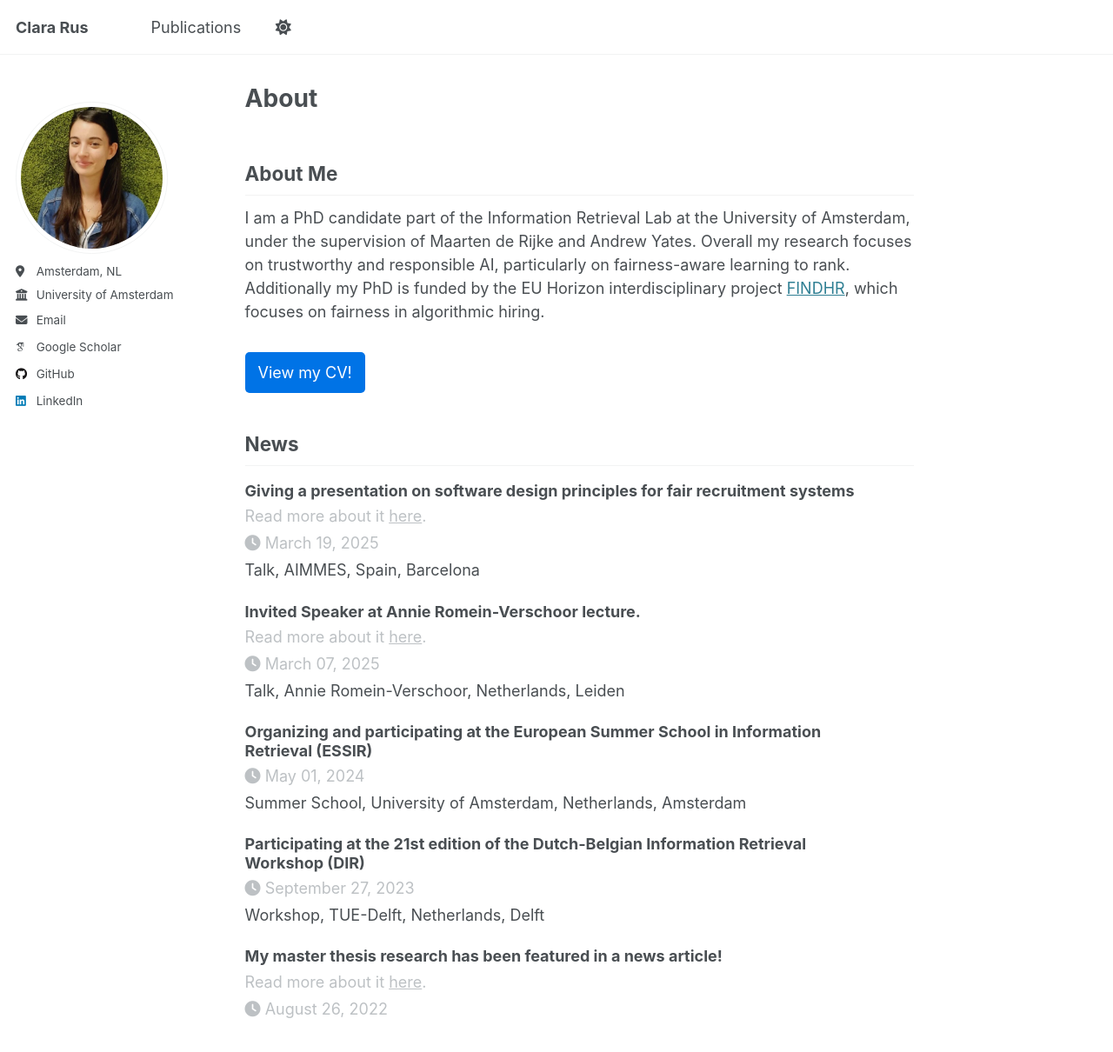
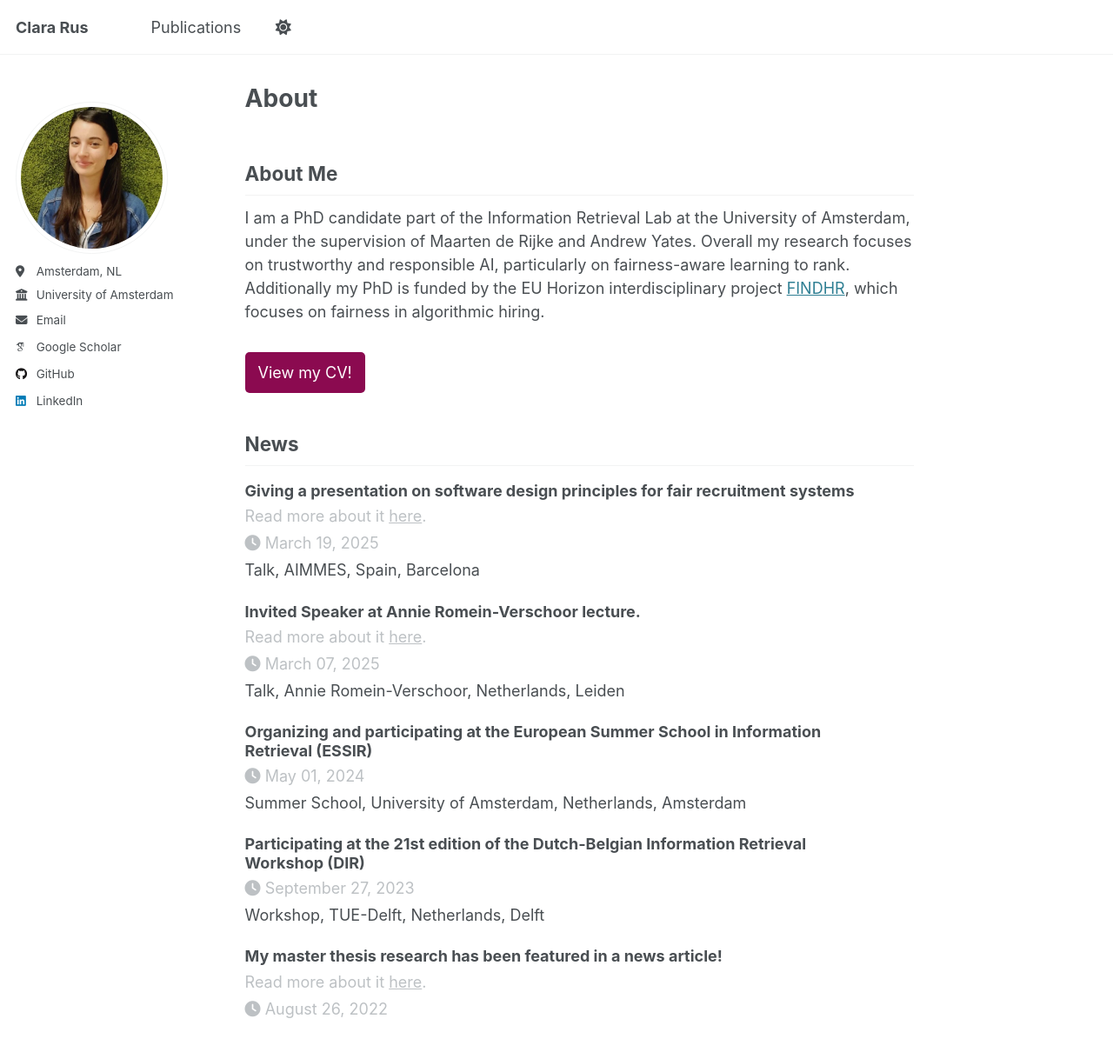
Before and after one commit to ClaraRus/ClaraRus.github.io, a Jekyll site: the page built from _pages/clara.html, in a window 1280 px wide and 1400 px high. Shown: the top 1210 px of the window at 87% size. Built offline with Jekyll 4.4.1, drawn with Linux system fonts in a browser that asks for light colours; some web fonts are replaced.

Commit message:
update about

```diff
--- a/_pages/clara.html
+++ b/_pages/clara.html
@@ -21,7 +21,7 @@ author_profile: true
         display: inline-block;
         margin-top: 10px;
         padding: 10px 15px;
-        background-color: #0073e6;
+        background-color: #8B0A50;
         color: white;
         text-decoration: none !important;
         border-radius: 5px;
```
